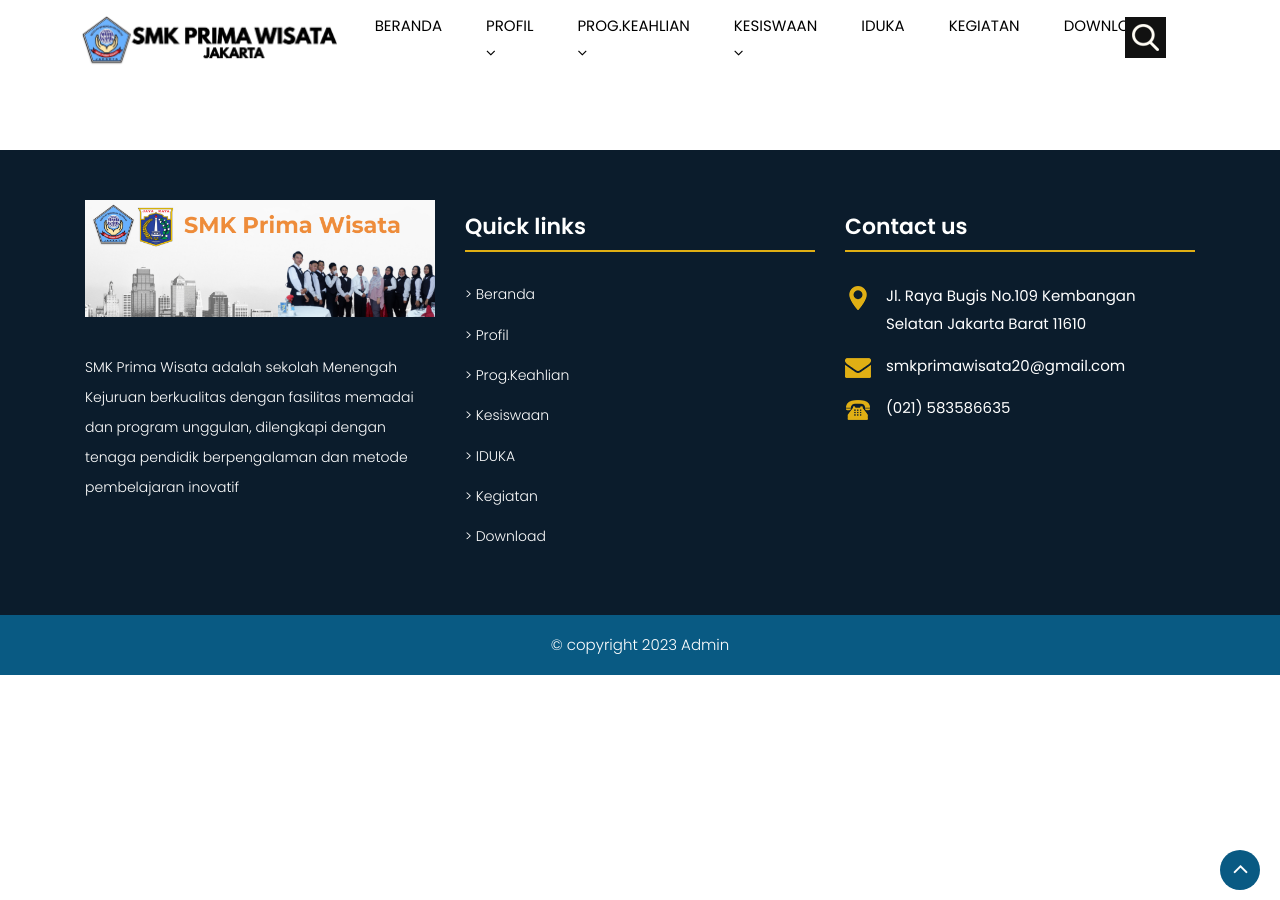
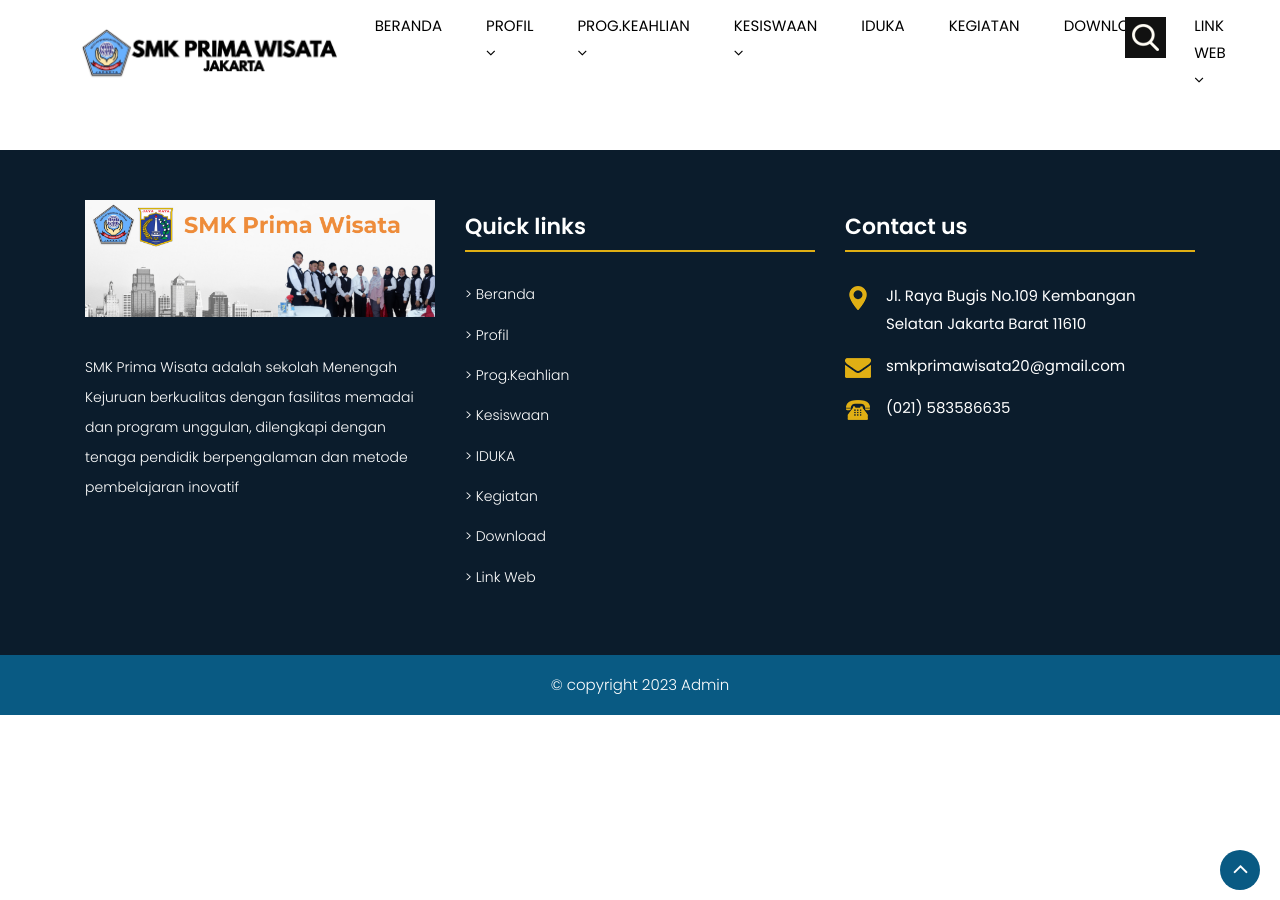
Before and after one commit to yokowasis/website-smkprimawisata.sch.id, a Jekyll site: the page built from pages/aplikasi.md, in a window 1280 px wide. Built offline with Jekyll 4.4.1, drawn with Linux system fonts in a browser that asks for light colours.

Commit message:
Update _config.yml

```diff
--- a/_config.yml
+++ b/_config.yml
@@ -66,6 +66,15 @@
     link: /page/
   - title: Download
     link: /page/
+  - title: Link Web
+    link: #Link
+    submenus:
+    - title: E-Prakerin
+      Link: /Page/
+    - title: E-Learning
+      Link: /Page/
+    - title: BKK
+      Link: /Page/
 
 submenu:
   - title: PPDB
```
